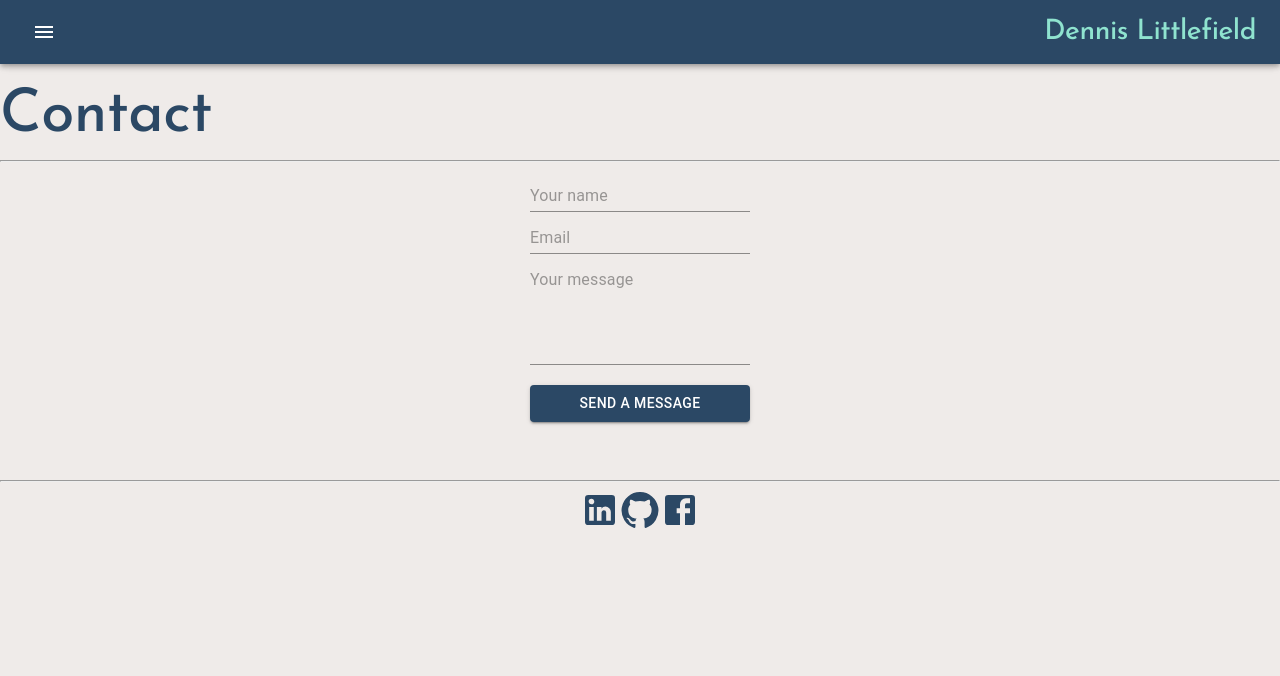
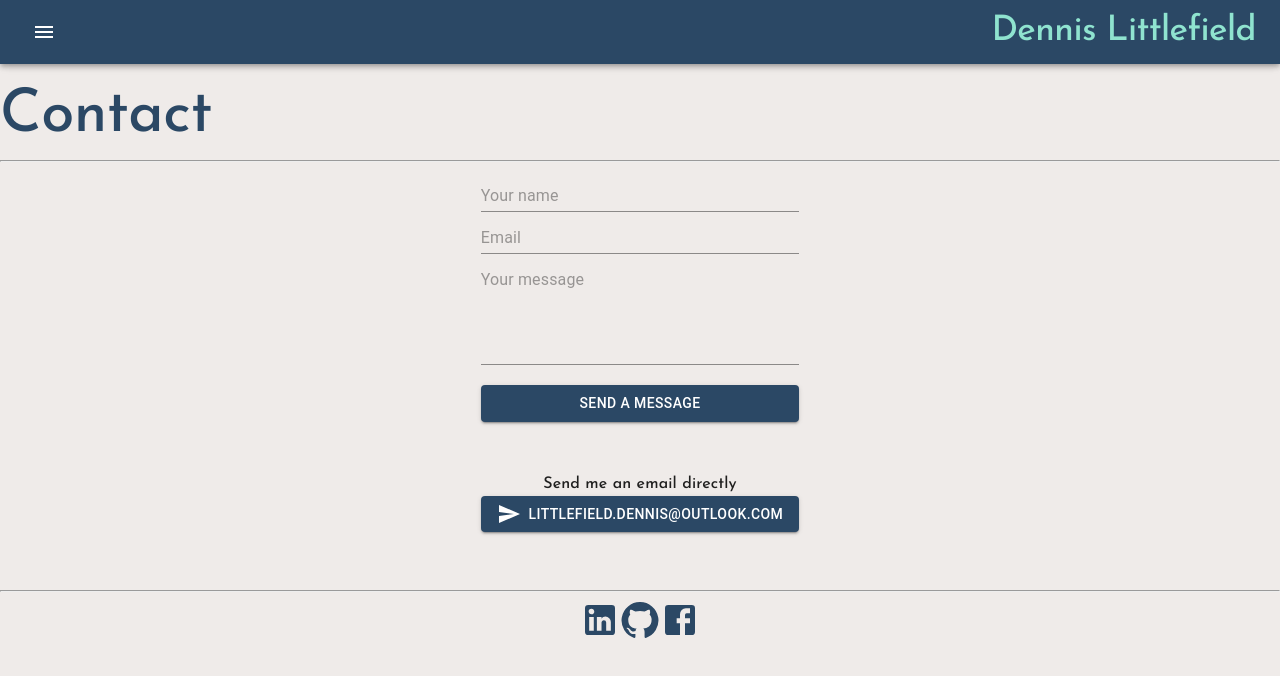
Before and after one commit to DLittlefield81/reactportfolio, a React (Create React App) app: page /contact in a window 1280 px wide. Shown: the top 676 px of the page. Built offline with nearby package versions, Linux system fonts and the light colour scheme; a web font is replaced by a local one.

Commit message:
added email direct

```diff
--- a/src/components/common/header/Header.js
+++ b/src/components/common/header/Header.js
@@ -10,7 +10,7 @@ const Header = () => {
                 <Toolbar>
                     <DrawerComp />
                     <Link underline="none" href="/reactportfolio/">
-                        <Typography color="secondary" fontFamily="Josefin Sans" variant="h1" sx={{ fontSize: '28px' }}> Dennis Littlefield</Typography>
+                        <Typography color="secondary" fontFamily="Josefin Sans" variant="h1" sx={{ fontSize: '35px' }}> Dennis Littlefield</Typography>
                     </Link>
                 </Toolbar>
 
--- a/src/components/contactForm.js
+++ b/src/components/contactForm.js
@@ -1,5 +1,6 @@
 import React, { useState } from "react";
-import { FormControl, Input, Box, TextField, Button } from '@mui/material';
+import { FormControl, Input, Box, TextField, Button, Typography } from '@mui/material';
+import SendIcon from '@mui/icons-material/Send';
 
 const FORM_ENDPOINT = "https://public.herotofu.com/v1/b9ba7410-176a-11ed-98e8-53e0970ab51c"; // TODO - fill on the later step
 
@@ -40,7 +41,16 @@ const ContactForm = () => {
                 <div style={{ mx: "auto", marginTop: `20px`, paddingBottom: `50px` }}>
                     <Button fullWidth className="m-2 p-2" variant="contained" type="submit"> Send a message </Button>
                 </div>
+                <div style={{ textDecoration: 'none', mx: "auto", paddingBottom: `50px`, textAlign: 'center' }}>
+                    <Typography fontFamily="Josefin Sans">Send me an email directly <br />
+                    <a style={{ textDecoration: 'none', mx: "auto", marginTop: `20px`, paddingBottom: `50px` }} href="mailto:Littlefield.Dennis@Outlook.com">
+                        <Button fullWidth className="m-2 p-2" variant="contained">
+                            <SendIcon />&nbsp;  Littlefield.Dennis@Outlook.com
+                        </Button>
+                    </a></Typography>
+                </div>
             </form>
+
         </Box>
     );
 };
--- a/src/components/pages/Contact.js
+++ b/src/components/pages/Contact.js
@@ -9,6 +9,7 @@ const Contact = () => {
       </Typography>
       <hr />
       <ContactForm />
+
       </Box>
   );
 }
```
